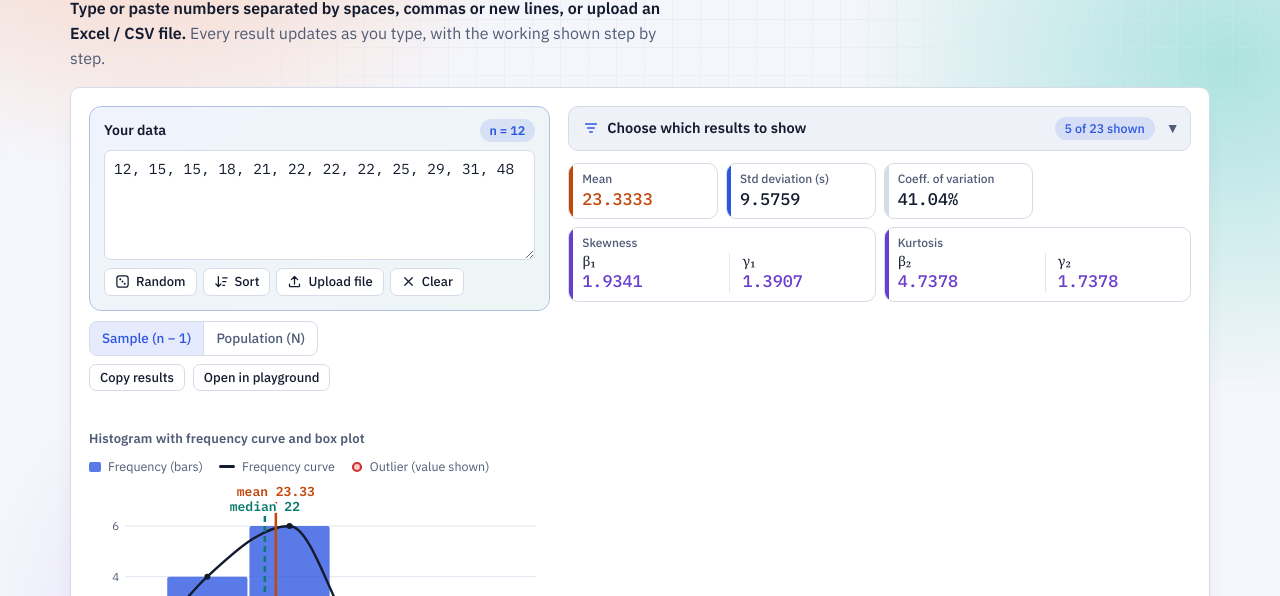
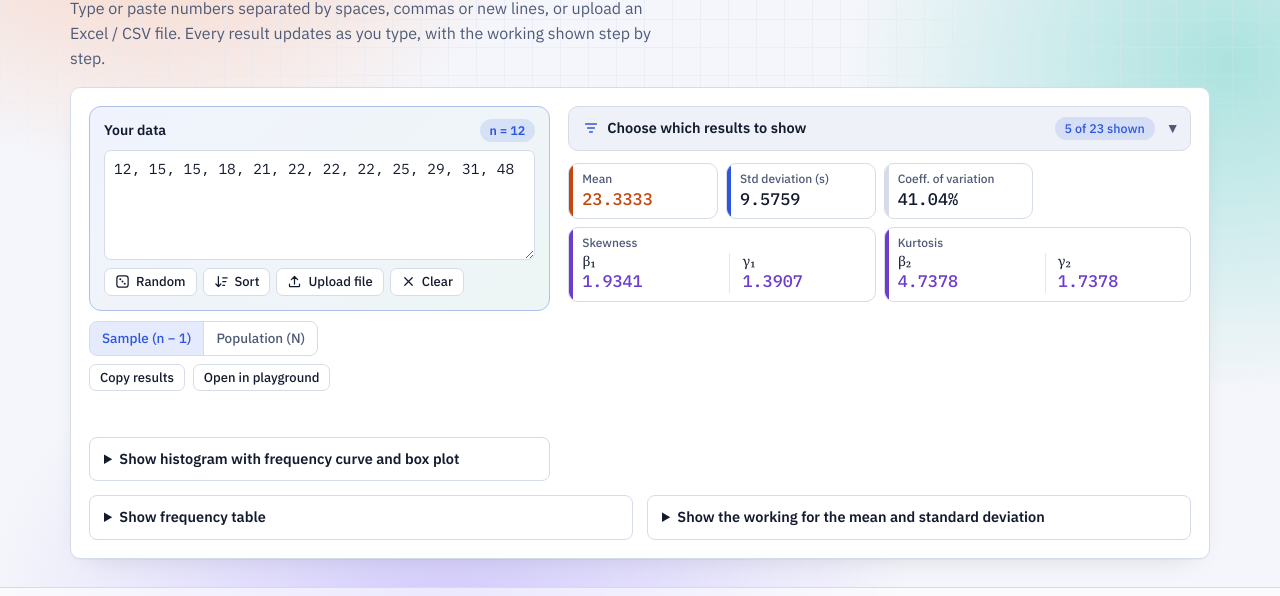
Before and after one commit to stat-solver/stat-solver.github.io, a plain HTML site: page index.html in a window 1280 px wide. Shown: the part 177-773 px from the top of the page. Drawn offline with nearby package versions, Linux system fonts and the light colour scheme; a web font is replaced by a local one.

Commit message:
Add files via upload

```diff
--- a/index.html
+++ b/index.html
@@ -386,6 +386,9 @@ details.steps .inner{padding:0 14px 14px}
 .chart-key i.k-bar{width:12px;height:10px;border-radius:2px;background:var(--accent);opacity:.78}
 .chart-key i.k-curve{width:16px;height:3px;background:var(--ink)}
 .chart-key svg{display:block;flex:none}
+.calc-main{grid-template-areas:"in res" "chart res";align-items:start}
+.calc-main .calc-in{grid-area:in}.calc-main .calc-res{grid-area:res}.calc-main .chart-box{grid-area:chart;margin-top:0}
+@media (max-width:900px){.calc-main{grid-template-areas:"in" "res" "chart"}}
 /* frequency table: click to show, click again to hide */
 .split details.steps{margin-top:0}
 details.steps .when-open{display:none}
@@ -578,11 +581,11 @@ footer p{margin:4px 0;max-width:90ch}
     <div class="section-head">
       <div>
         <h2 id="calc-h">Descriptive statistics calculator</h2>
-        <p><b style="color:var(--ink);font-weight:600">Type or paste numbers separated by spaces, commas or new lines, or upload an Excel / CSV file.</b> Every result updates as you type, with the working shown step by step.</p>
+        <p>Type or paste numbers separated by spaces, commas or new lines, or upload an Excel / CSV file. Every result updates as you type, with the working shown step by step.</p>
       </div>
     </div>
     <div class="bench">
-      <div class="calc-grid">
+      <div class="calc-grid calc-main">
         <div class="calc-in">
           <div class="data-box">
             <div class="data-head">
@@ -612,17 +615,8 @@ footer p{margin:4px 0;max-width:90ch}
             </div>
           </div>
           <p class="status" id="calcStatus" aria-live="polite"></p>
-          <div>
-            <p class="panel-title">Histogram with frequency curve and box plot</p>
-            <div class="legend chart-key" aria-hidden="true">
-              <span><i class="k-bar"></i>Frequency (bars)</span>
-              <span><i class="k-curve"></i>Frequency curve</span>
-              <span><svg width="12" height="12" viewBox="0 0 12 12" aria-hidden="true"><circle class="bx-out" cx="6" cy="6" r="4" style="stroke-width:2.2;fill:color-mix(in srgb,var(--out) 24%,var(--surface))"/></svg>Outlier (value shown)</span>
-            </div>
-            <div class="plot" id="calcChart"><svg id="calcSvg" role="img" aria-label="Histogram of your data with a frequency curve, mean and median lines, and a box plot with outliers labelled"></svg></div>
-          </div>
         </div>
-        <div>
+        <div class="calc-res">
           <details class="pick" id="statPick">
             <summary><svg width="16" height="16" viewBox="0 0 24 24" aria-hidden="true"><path d="M4 6h16M7 12h10M10 18h4" stroke="currentColor" stroke-width="2.2" stroke-linecap="round"/></svg>Choose which results to show <span class="pick-count" id="pickCount"></span></summary>
             <div class="pick-body">
@@ -640,6 +634,17 @@ footer p{margin:4px 0;max-width:90ch}
           </details>
           <div class="res-list" id="calcTiles"></div>
         </div>
+        <details class="steps chart-box" id="chartBox">
+          <summary><span class="when-closed">Show histogram with frequency curve and box plot</span><span class="when-open">Hide histogram with frequency curve and box plot</span></summary>
+          <div class="inner">
+            <div class="legend chart-key" aria-hidden="true">
+              <span><i class="k-bar"></i>Frequency (bars)</span>
+              <span><i class="k-curve"></i>Frequency curve</span>
+              <span><svg width="12" height="12" viewBox="0 0 12 12" aria-hidden="true"><circle class="bx-out" cx="6" cy="6" r="4" style="stroke-width:2.2;fill:color-mix(in srgb,var(--out) 24%,var(--surface))"/></svg>Outlier (value shown)</span>
+            </div>
+            <div class="plot" id="calcChart"><svg id="calcSvg" role="img" aria-label="Histogram of your data with a frequency curve, mean and median lines, and a box plot with outliers labelled"></svg></div>
+          </div>
+        </details>
       </div>
       <div class="split">
         <div>
@@ -666,7 +671,7 @@ footer p{margin:4px 0;max-width:90ch}
     <div class="section-head">
       <div>
         <h2 id="ht-h">Hypothesis tests</h2>
-        <p><b style="color:var(--ink);font-weight:600">Choose a test, enter raw data or summary statistics, then set H₁ and α.</b> You get the test statistic, p-value and critical value, with the rejection region shown on the curve.</p>
+        <p>Choose a test, enter raw data or summary statistics, then set H₁ and α. You get the test statistic, p-value and critical value, with the rejection region shown on the curve.</p>
       </div>
     </div>
     <div class="bench">
@@ -710,7 +715,7 @@ footer p{margin:4px 0;max-width:90ch}
     <div class="section-head">
       <div>
         <h2 id="rg-h">Correlation and regression</h2>
-        <p><b style="color:var(--ink);font-weight:600">Enter paired X and Y values in the same order, or paste two columns from Excel into the X box.</b> Results and the scatter plot update as you type.</p>
+        <p>Enter paired X and Y values in the same order, or paste two columns from Excel into the X box. Results and the scatter plot update as you type.</p>
       </div>
     </div>
     <div class="bench">
@@ -1776,6 +1781,7 @@ function calcChart(d) {
   }
 }
 calcIn.addEventListener('input', () => { clearTimeout(calcIn._t); calcIn._t = setTimeout(calcRun, 120); });
+$('#chartBox').addEventListener('toggle', () => { if ($('#chartBox').open && calcLast) calcChart(calcLast); });
 /* data input: examples, random, sort, upload, drag and drop, clear with undo */
 function setData(vals, note) {
   calcIn.value = Array.isArray(vals) ? vals.join(', ') : vals;
```
